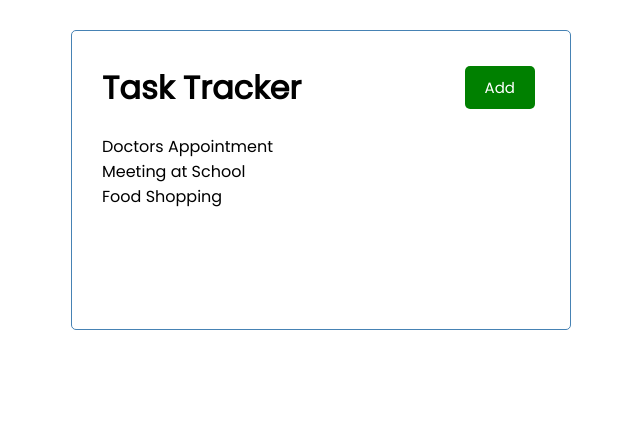
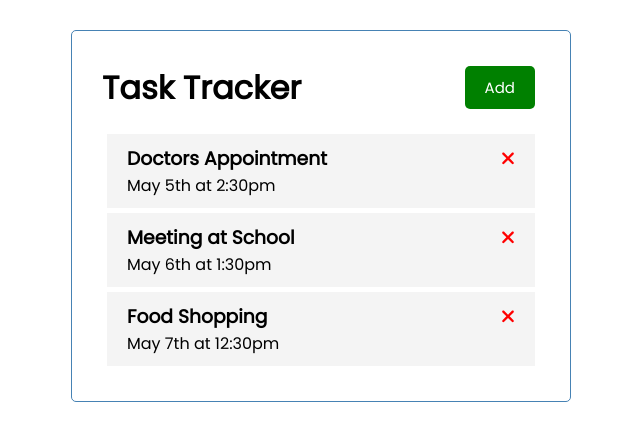
Before and after one commit to YoussefSherif10/Angular_TaskTracker_ts, an Angular app: page / in a window 1280 px wide. Shown: the top 440 px of the page, without its empty margins (319-959 px from the left). Built offline with nearby package versions, Linux system fonts and the light colour scheme.

Commit message:
Added fontawesome and modified the task-item component

```diff
--- a/package.json
+++ b/package.json
@@ -18,6 +18,9 @@
     "@angular/platform-browser": "^15.2.0",
     "@angular/platform-browser-dynamic": "^15.2.0",
     "@angular/router": "^15.2.0",
+    "@fortawesome/angular-fontawesome": "^0.12.1",
+    "@fortawesome/fontawesome-svg-core": "^6.2.1",
+    "@fortawesome/free-solid-svg-icons": "^6.2.1",
     "rxjs": "~7.8.0",
     "tslib": "^2.3.0",
     "zone.js": "~0.12.0"
--- a/src/app/app.module.ts
+++ b/src/app/app.module.ts
@@ -6,6 +6,7 @@ import { HeaderComponent } from './components/header/header.component';
 import { ButtonComponent } from './components/button/button.component';
 import { TasksComponent } from './components/tasks/tasks.component';
 import { TaskItemComponent } from './components/task-item/task-item.component';
+import { FontAwesomeModule } from '@fortawesome/angular-fontawesome';
 
 @NgModule({
   declarations: [
@@ -16,7 +17,8 @@ import { TaskItemComponent } from './components/task-item/task-item.component';
     TaskItemComponent
   ],
   imports: [
-    BrowserModule
+    BrowserModule,
+    FontAwesomeModule
   ],
   providers: [],
   bootstrap: [AppComponent]
--- a/src/app/components/task-item/task-item.component.css
+++ b/src/app/components/task-item/task-item.component.css
@@ -0,0 +1,16 @@
+.task {
+  background: #f4f4f4;
+  margin: 5px;
+  padding: 10px 20px;
+  cursor: pointer;
+}
+
+.task.reminder {
+  border-left: 5px solid green;
+}
+
+.task h3 {
+  display: flex;
+  align-items: center;
+  justify-content: space-between;
+}
--- a/src/app/components/task-item/task-item.component.html
+++ b/src/app/components/task-item/task-item.component.html
@@ -1 +1,4 @@
-<p>task-item works!</p>
+<div class="task">
+  <h3>{{task.text}} <fa-icon [ngStyle]="{'color': 'red'}" [icon]="faTimes"></fa-icon> </h3>
+  <p>{{task.day}}</p>
+</div>
--- a/src/app/components/task-item/task-item.component.ts
+++ b/src/app/components/task-item/task-item.component.ts
@@ -1,4 +1,6 @@
-import { Component } from '@angular/core';
+import { Component, Input } from '@angular/core';
+import {Task} from "../../Task";
+import {faTimes} from "@fortawesome/free-solid-svg-icons";
 
 @Component({
   selector: 'app-task-item',
@@ -6,5 +8,7 @@ import { Component } from '@angular/core';
   styleUrls: ['./task-item.component.css']
 })
 export class TaskItemComponent {
+  @Input() task!: Task;
+  faTimes = faTimes;
 
 }
--- a/src/app/components/tasks/tasks.component.html
+++ b/src/app/components/tasks/tasks.component.html
@@ -1 +1 @@
-<p *ngFor="let task of tasks">{{task.text}}</p>
+<app-task-item *ngFor="let task of tasks" [task]="task"></app-task-item>
```
Also changed, not shown: 1 other file (tests, documents, lock files or other folders).
